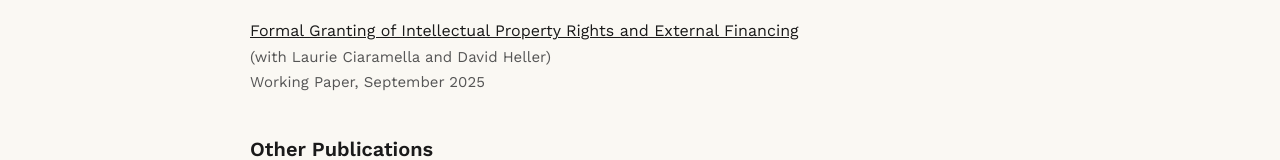
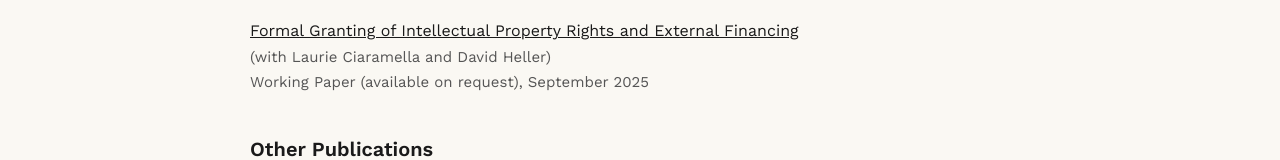
Before and after one commit to leitzingerleo/leitzingerleo.github.io, a plain HTML site: page research.html in a window 1280 px wide. Shown: the part 389-549 px from the top of the page. Drawn offline with nearby package versions, Linux system fonts and the light colour scheme.

Commit message:
Update research.html

```diff
--- a/research.html
+++ b/research.html
@@ -91,7 +91,7 @@
       <li>
         <span class="title">Formal Granting of Intellectual Property Rights and External Financing</span>
         <span class="meta">(with Laurie Ciaramella and David Heller)</span>
-        <span class="meta">Working Paper, September 2025</span>
+        <span class="meta">Working Paper (available on request), September 2025</span>
       </li>
     </ul>
 
```
